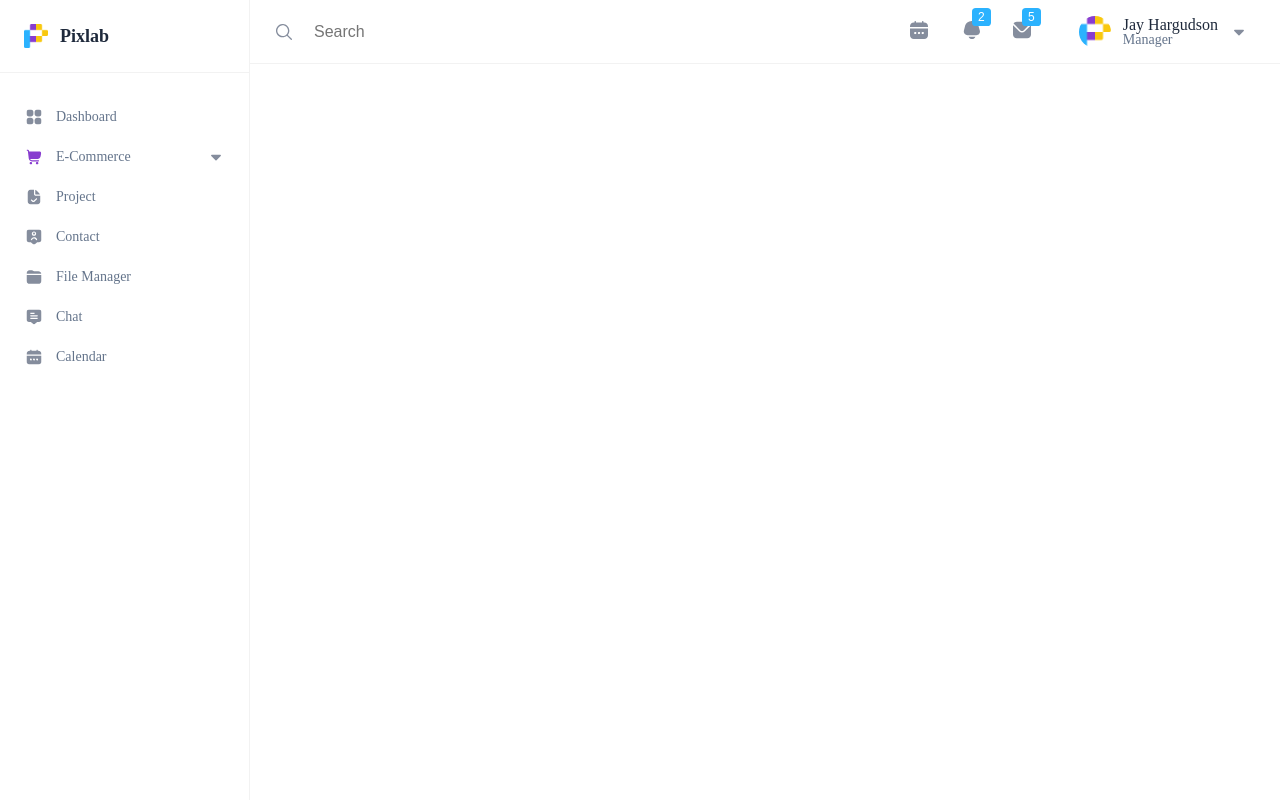
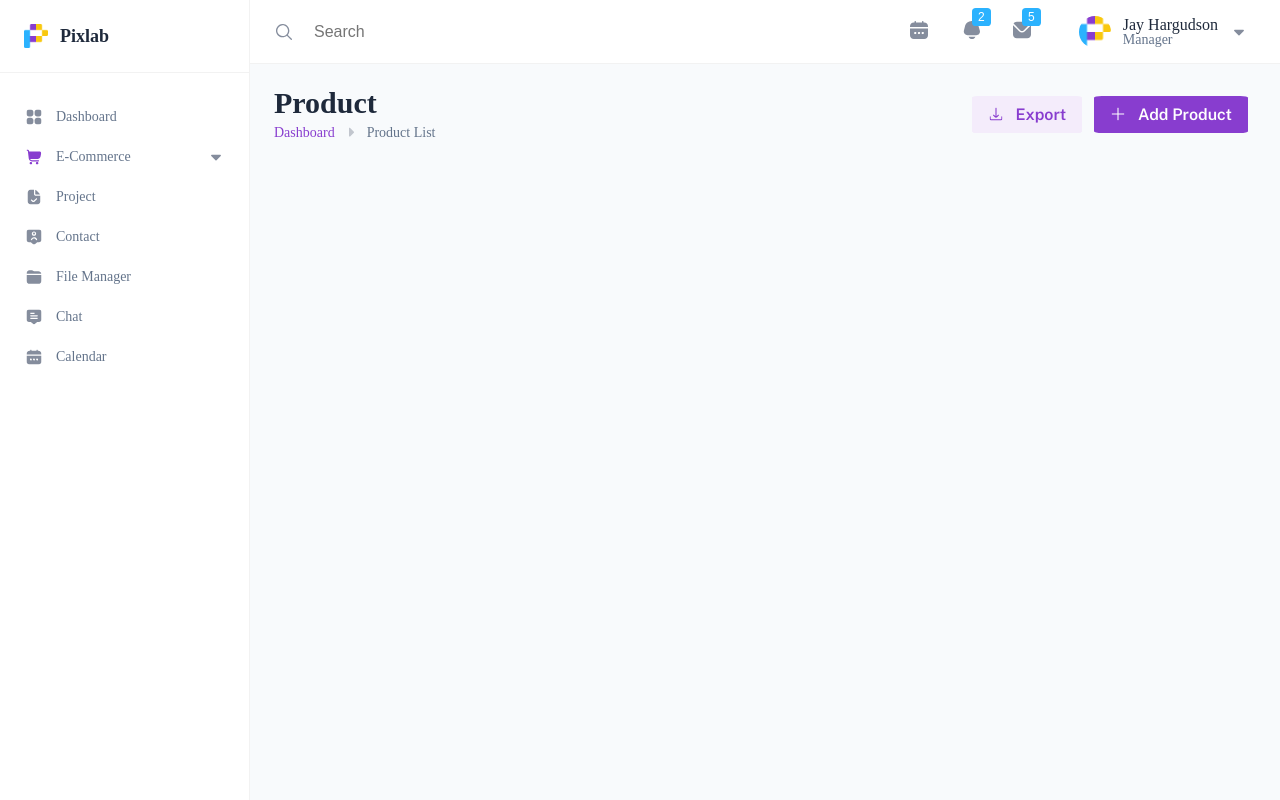
Before and after one commit to PhamHuuThach/practice_js-2, a website built with Vite: page client/index.html in a window 1280 px wide. Built offline with nearby package versions, Linux system fonts and the light colour scheme.

Commit message:
Add feature/3-create-section-main-page-header #6

```diff
--- a/client/src/stylesheets/abstracts/_variables.scss
+++ b/client/src/stylesheets/abstracts/_variables.scss
@@ -16,6 +16,7 @@ $info: #F4ECFB;
 $text-primary: #1e293b;
 $text-secondary: #64748b;
 $text-light: #94a3b8;
+$background-lightSlateBlue: #883DCF;
 $background-primary: #ffffff;
 $background-secondary: #f8fafc;
 $background-tertiary: #f1f5f9;
--- a/client/src/stylesheets/layout/_index.scss
+++ b/client/src/stylesheets/layout/_index.scss
@@ -2,3 +2,4 @@
 @forward "header";
 @forward "main";
 @forward "sidebar";
+@forward "pageHeader";
--- a/client/src/stylesheets/layout/_main.scss
+++ b/client/src/stylesheets/layout/_main.scss
@@ -14,6 +14,6 @@
     overflow-x: hidden;
 
     @include tablet {
-      margin-left: 250px;
+      margin-left: 0px;
     }
   }
--- /dev/null
+++ b/client/src/stylesheets/layout/pageHeader.scss
@@ -0,0 +1,114 @@
+@use "../base/" as *;
+@use "../abstracts/" as *;
+
+.page-header {
+    display: flex;
+    justify-content: space-between;
+    align-items: flex-start;
+    margin-bottom: 1.5rem;
+    @include tablet {
+        flex-direction: row;
+        align-items: stretch;
+    }
+    .page-title {
+        h2 {
+            font-size: 1.875rem;
+            font-weight: 600;
+            color: $text-primary;
+            margin-bottom: 0.5rem;
+            @include tablet {
+                font-size: 1.5rem;
+            }
+        }
+    }
+}
+.breadcrumb {
+    ol {
+        display: flex;
+        gap: 0.5rem;
+        list-style: none;
+        padding: 0;
+        color: $text-secondary;
+        font-size: 0.875rem;
+        @include tablet {
+            font-size: 0.8rem;
+        }
+        li {
+            a {
+                color: $background-lightSlateBlue;
+                text-decoration: none;
+                &:hover {
+                    text-decoration: underline;
+                }
+            }
+        }
+        .nav-indicator {
+           position: relative;
+           bottom: 2px;
+        }
+    }
+}
+.page-actions {
+    @include tablet {
+        display: flex;
+        justify-content: space-between;
+        margin-top: 1rem;
+    }
+    .btn {
+        margin: 0.5rem 0.5rem 0rem 0rem;
+        padding: 0.5rem 1rem;
+        border-radius: 5%;
+        border-style: hidden;
+        font-family: Public Sans;
+        font-weight: 600;
+        font-size: 16px;
+        line-height: 20px;
+        letter-spacing: 0.5%;
+        @include tablet {
+            padding: 0.5rem ;
+            width: 120px;
+            margin: 0;
+            font-size: 14px;
+            padding: 0.4rem 0.8rem;
+            font-weight: 400;
+            font-size: 10px;
+            line-height: 15px;
+            letter-spacing: 0.2%;
+        }
+        .btn-icon {
+            position: relative;
+            top: 2px;
+            width: 16px;
+            height: 16px;
+            margin-right: 0.5rem;
+            @include tablet {
+                width: 14px;
+                height: 14px;
+            }
+        }
+    }
+    .btn-export, .btn-add {
+        &:hover {
+            cursor: pointer;
+            transform: scale(1.05);
+            transition: transform 0.2s ease;
+        }
+
+        @include tablet {
+            flex: 1;
+            text-align: center;
+
+            &:first-child {
+                margin-right: 0.5rem;
+            }
+        }
+    }
+    .btn-add{
+        background-color: $background-lightSlateBlue;
+        color: $background-primary;
+    }
+    .btn-export  {
+        background-color: $info;
+        color: $background-lightSlateBlue;
+    }
+}
--- a/client/src/view/layouts/indexView.js
+++ b/client/src/view/layouts/indexView.js
@@ -1,11 +1,15 @@
 // view/layouts/indexView.js
 import { sidebarView } from "./sidebarView.js";
 import { headerView } from "./headerView.js";
+import { pageHeaderView } from "./pageHeaderView.js";
 
 export const indexView = () => `
 <div class="layout">
     ${sidebarView()}
     <div class="main-wrapper">
     ${headerView()}
+    <main class="main-content">
+        ${pageHeaderView()}
+    </main>
     </div>
 </div>`;
--- /dev/null
+++ b/client/src/view/layouts/pageHeaderView.js
@@ -0,0 +1,23 @@
+export const pageHeaderView = () =>
+  `<section class="page-header">
+     <div class="page-title">
+        <h2>Product</h2>
+        <nav class="breadcrumb" aria-label="Breadcrumb">
+            <ol>
+                <li><a href="#">Dashboard</a></li>
+                <img class="nav-indicator" src="./src/assets/icons/fi-sr-caret-right.svg" alt=" ">
+                <li aria-current="page">Product List</li>
+            </ol>
+        </nav>
+    </div>
+    <div class="page-actions">
+        <button type="button" class="btn btn-export">
+            <img class="btn-icon" src="./src/assets/icons/export.svg" alt="export">
+            Export
+        </button>
+        <button type="button" class="btn btn-add">
+            <img class="btn-icon" src="./src/assets/icons/add-ic.svg" alt="add-ic">
+            Add Product
+        </button>
+    </d </section>
+`;
```
